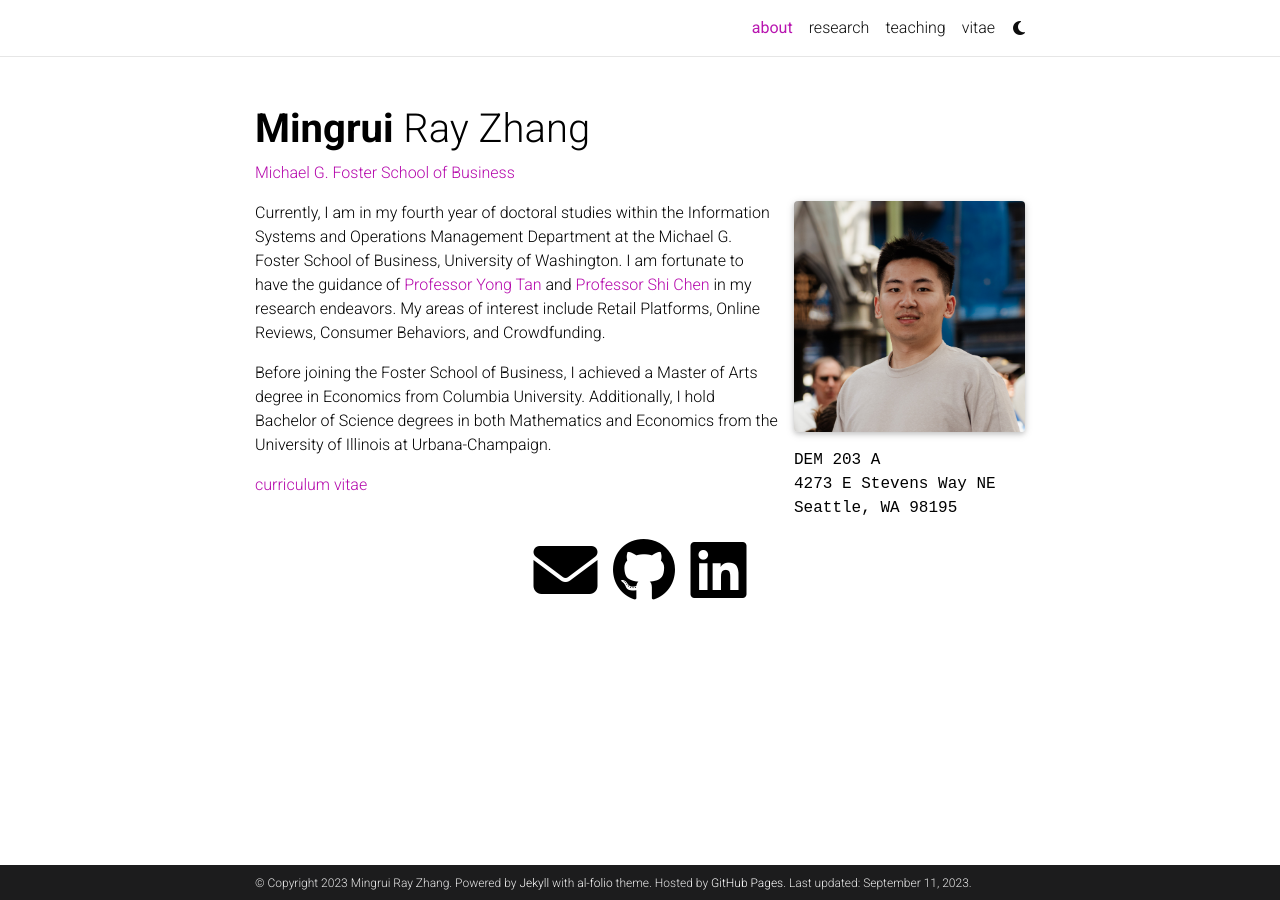
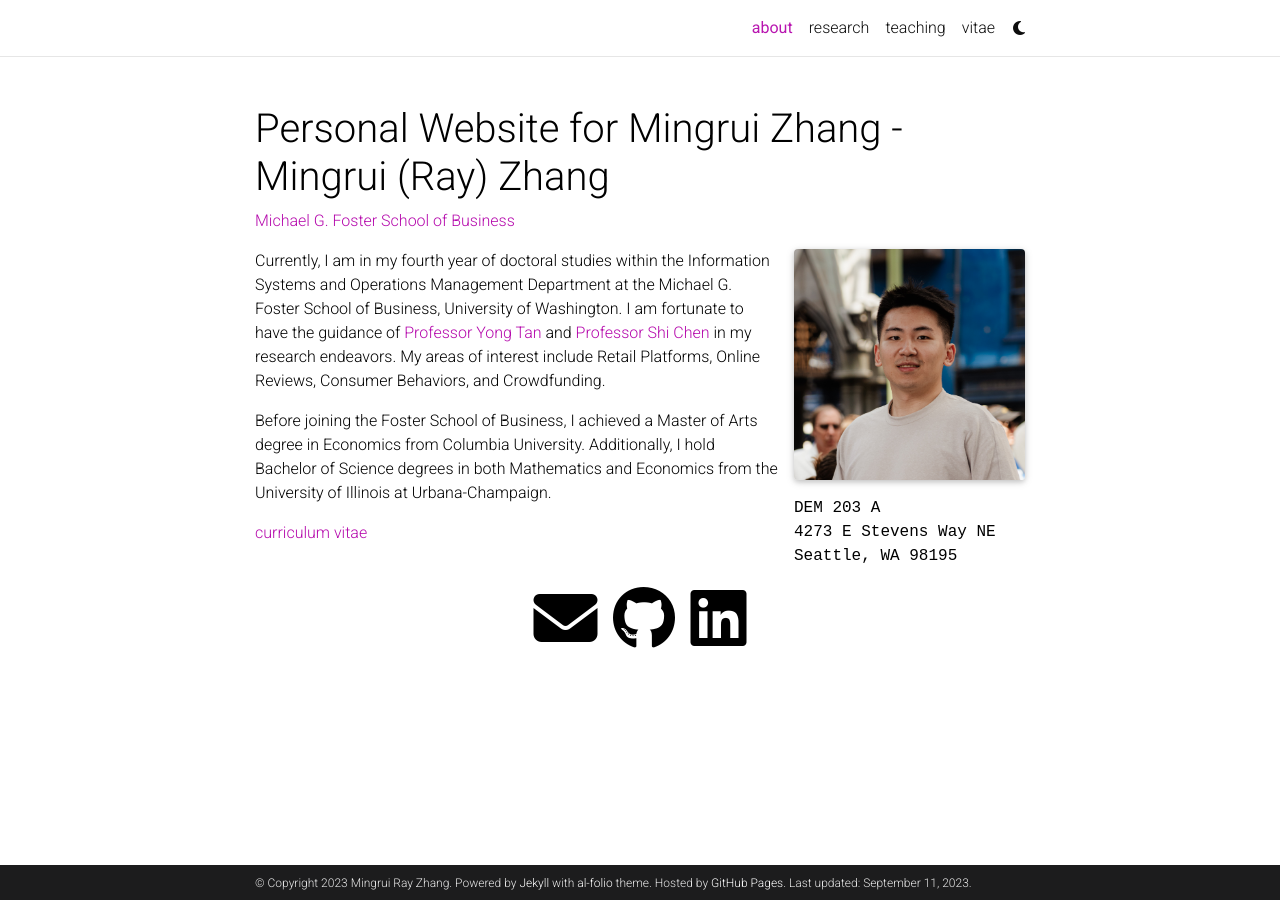
Before and after one commit to MingruiRayZhang/MingruiRayZhang.github.io, a Jekyll site: the page built from _pages/about.md, in a window 1280 px wide. Built offline with Jekyll 4.4.1, drawn with Linux system fonts in a browser that asks for light colours; comment, search, counter and statistics services are not loaded; a style sheet for code colours, icons or effects is not loaded; some of the changed lines change nothing that is shown.

Commit message:
Update _config.yml

```diff
--- a/_config.yml
+++ b/_config.yml
@@ -2,17 +2,25 @@
 # Site settings
 # -----------------------------------------------------------------------------
 
-title: blank # the website title (if blank, full name will be used instead)
+title: Personal Website for Mingrui Zhang - Mingrui (Ray) Zhang # the website title (if blank, full name will be used instead)
 first_name: Mingrui
 middle_name: Ray
 last_name: Zhang
 email: mz74@uw.edu
 description: > # the ">" symbol means to ignore newlines until "footer_text:"
-  Personal Website for Mingrui (Ray) Zhang
+  Personal Website for Mingrui Zhang - Mingrui (Ray) Zhang
 footer_text: >
   Powered by <a href="https://jekyllrb.com/" target="_blank">Jekyll</a> with <a href="https://github.com/alshedivat/al-folio">al-folio</a> theme.
   Hosted by <a href="https://pages.github.com/" target="_blank">GitHub Pages</a>.
-keywords: Yu Kan, Information System, UW Foster, Personal Website  # add your own keywords or leave empty
+
+  <div style="display:none">
+  Mingrui Zhang
+  Keywords:
+  <a href="https://mingruirayzhang.github.io/" title="Mingrui Zhang" target="_blank"><strong>Mingrui Zhang</strong></a>
+
+  <a href="https://mingruirayzhang.github.io/" title="Mingrui Zhang" target="_blank"><strong>Mingrui Zhang</strong></a>
+  </div>
+keywords: Mingrui Zhang, Ray Zhang, Mingrui (Ray) Zhang, Information System, Operation Management, University of Washington, Foster School of Business, UW Foster, Personal Website  # add your own keywords or leave empty
 
 lang: en # the language of your site (for example: en, fr, cn, ru, etc.)
 icon: 🦈 # the emoji used as the favicon (alternatively, provide image name in /assets/img/)
```
